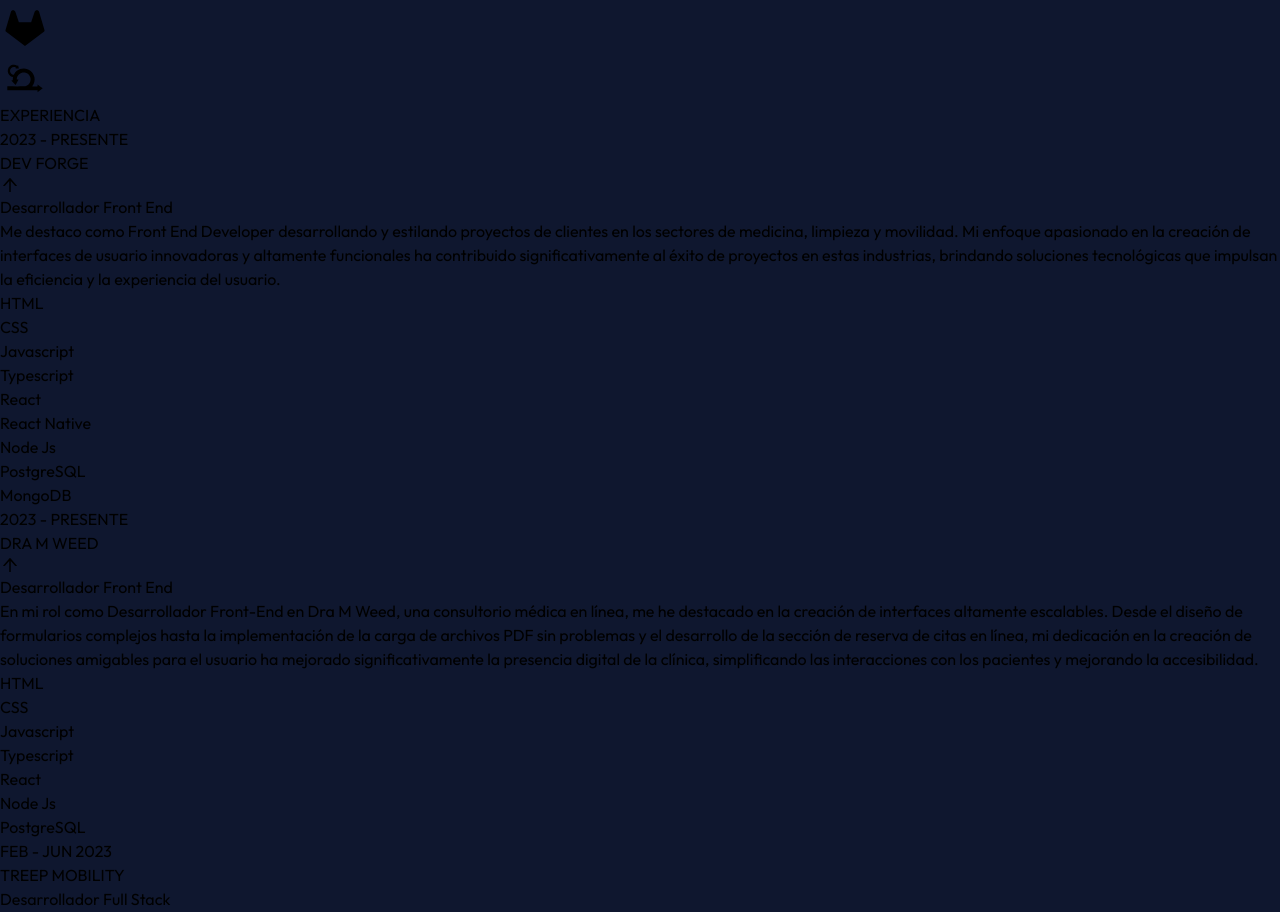
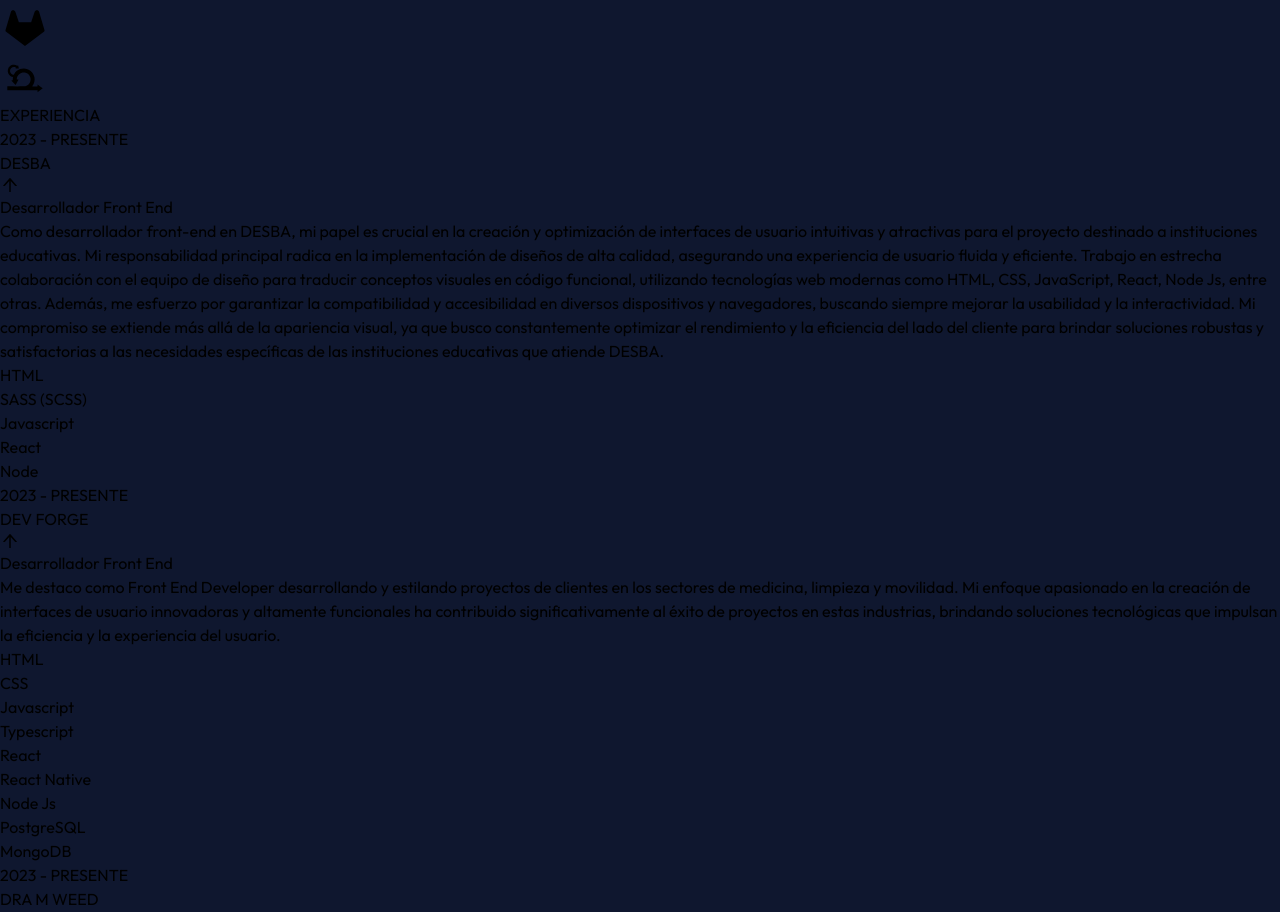
Before and after one commit to TomasBartoldi/portfolio-v2, a React (Vite) app: page / in a window 1280 px wide. Shown: the part 1388-2300 px from the top of the page. Built offline with nearby package versions, Linux system fonts and the light colour scheme.

Commit message:
feature/exerience added

```diff
--- a/src/components/Experience.jsx
+++ b/src/components/Experience.jsx
@@ -10,6 +10,24 @@ const Experience = () => {
     <section id='experience' className=" sm:pt-40 pt-10 flex flex-col gap-6 sm:pr-40">
 
       <p className='sm:hidden block px-4 text-slate-200 font-bold'>{t("navigation.li.experience")}</p>
+
+      <a href="https://www.devforgeconsulting.com" target="blank">
+        <div className="flex sm:flex-row flex-col gap-6 p-4 group bg-transparent hover:bg-slate-600 hover:bg-opacity-10 rounded-[5px] ">
+           <p className='text-slate-500 text-[14px] font-semibold bg-transparent'>2023 - {t("experience.desba.present")}</p>
+           <div className='flex flex-col gap-3 bg-transparent'>
+             <h1 className='flex flex-row gap-2 text-slate-300 font-semibold bg-transparent group-hover:underline'>{t("experience.desba.company")} <AiOutlineArrowUp size={20} className='text-slate-300 bg-transparent group-hover:animate-bounce' /></h1>
+             <h3 className='text-slate-500 font-semibold bg-transparent'> {t("experience.desba.position")}</h3>
+             <p className='max-w-sm text-slate-500 bg-transparent'>{t("experience.desba.description")}</p>
+             <div className='flex flex-wrap gap-3 max-w-sm bg-transparent'>
+                <div className='text-[14px] rounded-full bg-[#20696B] bg-opacity-10 font-semibold p-2 text-[#20696B]'>HTML</div>
+                <div className='text-[14px] rounded-full bg-[#20696B] bg-opacity-10 font-semibold p-2 text-[#20696B]'>SASS (SCSS) </div>
+                <div className='text-[14px] rounded-full bg-[#20696B] bg-opacity-10 font-semibold p-2 text-[#20696B]'>Javascript</div>
+                <div className='text-[14px] rounded-full bg-[#20696B] bg-opacity-10 font-semibold p-2 text-[#20696B]'>React</div>
+                <div className='text-[14px] rounded-full bg-[#20696B] bg-opacity-10 font-semibold p-2 text-[#20696B]'>Node</div>
+             </div>
+           </div>
+        </div>
+      </a>
 
       <a href="https://www.devforgeconsulting.com" target="blank">
         <div className="flex sm:flex-row flex-col gap-6 p-4 group bg-transparent hover:bg-slate-600 hover:bg-opacity-10 rounded-[5px] ">
--- a/src/translations/en/global.json
+++ b/src/translations/en/global.json
@@ -12,16 +12,22 @@
         "description": "In the year 2013, I embarked on a project centered around a mobile application, although not in the capacity of a developer. Working closely with developers, I discovered my passion for technology. After several years of functioning as a community manager, I realized that I wasn't progressing in the direction I desired. This prompted me to initiate self-guided learning of the fundamentals of programming. It wasn't until 2022 that I commenced my formal studies at Henry's boot camp, with the aim of evolving into a Full Stack developer proficient in various technologies. Presently, I'm more focused on the Front End. My emphasis lies in crafting and engineering scalable, user-intuitive UI designs"
     },
     "experience": {
+        "desba": {
+            "present": "PRESENTE",
+            "company": "DESBA",
+            "position": "Frontend Developer",
+            "description": "As a front-end developer at DESBA, my role is pivotal in the creation and optimization of intuitive and appealing user interfaces for the project aimed at educational institutions. My primary responsibility lies in implementing high-quality designs, ensuring a smooth and efficient user experience. I work closely with the design team to translate visual concepts into functional code, utilizing modern web technologies such as HTML, CSS, JavaScript, React, Node.js, among others. Additionally, I strive to ensure compatibility and accessibility across various devices and browsers, always seeking to improve usability and interactivity. My commitment goes beyond visual appearance, as I constantly aim to optimize client-side performance and efficiency, providing robust and satisfying solutions tailored to the specific needs of the educational institutions served by DESBA."
+        },
         "devforge": {
             "present": "PRESENT",
             "company": "DEV FORGE",
-            "position": "Front End Developer",
+            "position": "Frontend Developer",
             "description": "I excel as a Front-End Developer, working on and styling client projects in the fields of healthcare, cleaning, and mobility. My passionate focus on crafting innovative and highly functional user interfaces has significantly contributed to the success of projects in these industries, providing technological solutions that enhance efficiency and user experience."
         },
         "dramweed": {
             "present": "PRESENT",
             "company": "DRA M WEED",
-            "position": "Front End Developer",
+            "position": "Frontend Developer",
             "description": "In my role as a Front-End Developer at Dra M Weed, an online medical practice, I've excelled in creating highly scalable interfaces. From designing intricate forms to implementing seamless PDF uploads and developing the online appointment booking section, my dedication to crafting user-friendly solutions has significantly enhanced the clinic's digital presence, streamlining patient interactions and improving accessibility."
         },
         "treep": {
--- a/src/translations/es/global.json
+++ b/src/translations/es/global.json
@@ -12,6 +12,12 @@
         "description": "En el año 2013, comence a emprender un proyecto basado en una aplicación movil pero no como desarrollador, y trabajando codo a codo con desarrolladores me di cuenta de mi pasión por la tecnología. Despues de unos años de ejercer como community manager, me di cuenta que no estaba teniendo el rumbo que quería y decidí comenzar a estudiar de manera autodidacta lo más básico de la programación. Fue recién en el 2022 cuando comence mis estudios formales en el bootcamp de Henry, para así convertirme en desarrollador Full Stack, teniendo conocimientos en diversas tecnologías. Hoy en día estoy más orientado al Front End, me enfoco en desarrollar y diseñar UI escalables e intutivas."
     },
     "experience": {
+        "desba": {
+            "present": "PRESENTE",
+            "company": "DESBA",
+            "position": "Desarrollador Front End",
+            "description": "Como desarrollador front-end en DESBA, mi papel es crucial en la creación y optimización de interfaces de usuario intuitivas y atractivas para el proyecto destinado a instituciones educativas. Mi responsabilidad principal radica en la implementación de diseños de alta calidad, asegurando una experiencia de usuario fluida y eficiente. Trabajo en estrecha colaboración con el equipo de diseño para traducir conceptos visuales en código funcional, utilizando tecnologías web modernas como HTML, CSS, JavaScript, React, Node Js, entre otras. Además, me esfuerzo por garantizar la compatibilidad y accesibilidad en diversos dispositivos y navegadores, buscando siempre mejorar la usabilidad y la interactividad. Mi compromiso se extiende más allá de la apariencia visual, ya que busco constantemente optimizar el rendimiento y la eficiencia del lado del cliente para brindar soluciones robustas y satisfactorias a las necesidades específicas de las instituciones educativas que atiende DESBA."
+        },
         "devforge": {
             "present": "PRESENTE",
             "company": "DEV FORGE",
```
Also changed, not shown: 1 other file (tests, documents, lock files or other folders).
